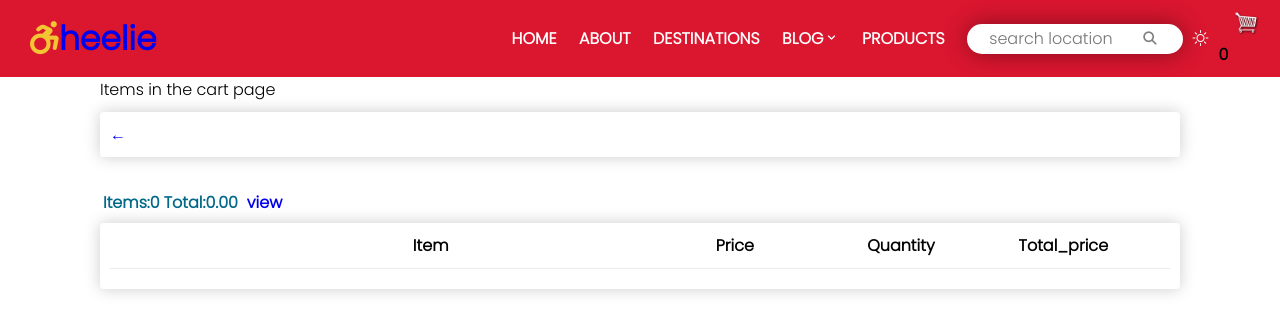
After one commit to SarajZimba/Project_for_competition, a Django app: page /cart/ in a window 1280 px wide. The commit adds this page. Shown: the top 333 px of the page. Run offline with Django 4.2, Linux system fonts and the light colour scheme; lists and menus that the app fills with data are empty; some libraries are stand-ins or nearby versions.

Commit message:
cart functionality added

```diff
--- /dev/null
+++ b/Templates/cart.html
@@ -0,0 +1,51 @@
+{% extends 'base.html' %}
+{% load static %}
+<head>
+    <link rel="stylesheet" href="https://cdn.jsdelivr.net/npm/bootstrap@4.0.0/dist/css/bootstrap.min.css" integrity="sha384-Gn5384xqQ1aoWXA+058RXPxPg6fy4IWvTNh0E263XmFcJlSAwiGgFAW/dAiS6JXm" crossorigin="anonymous">
+    <link rel="stylesheet" href="https://cdn.jsdelivr.net/npm/bootstrap-icons@1.10.5/font/bootstrap-icons.css">
+</head>
+{% block content %}
+Items in the cart page
+<div class="row">
+    <div class="col-lg-12">
+        <div class="box-element">
+            <a class="btn btn-outline-danger" href="{% url 'home' %}">&#8592;</a>
+        </div>
+        <br>
+        <table class="table">
+            <tr>
+                <th><h4>Items:<strong>{{order.get_cart_items_number}}</strong></h4></th>
+                <th><h4>Total:<strong>{{order.get_cart_total|floatformat:2}}</strong></h4></th>
+                <th><a style = "float: right; margin: 5px" class = "btn btn-success" href="{% url 'viewPage' %}">view</a></th>
+            </tr>
+        </table>
+        <div class="box-element">
+                <div class="cart-row">
+                    <div style="flex: 2"></div>
+                    <div style="flex: 2"><strong>Item</strong></div>
+                    <div style="flex: 1"><strong>Price</strong></div>
+                    <div style="flex: 1"><strong>Quantity</strong></div>
+                    <div style="flex: 1"><strong>Total_price</strong></div>
+                </div>
+
+                {% for item in items %}
+                <div class="cart-row">
+					<div style="flex:2"><img class="row-image" src="{{item.product.imageURL}}"></div>
+					<div style="flex:2"><p>{{item.product.name}}</p></div>
+					<div style="flex:1"><p>${{item.product.price|floatformat:2}}</p></div>
+					<div style="flex:1">
+						<p class="quantity">{{item.quantity}}</p>
+						<div class="quantity">
+							<img data-product="{{item.product.id}}" data-action = "add" class="chg-quantity update-cart" src="{% static  'images/arrowup.png' %}">
+
+							<img data-product="{{item.product.id}}" data-action = "remove" class="chg-quantity update-cart" src="{% static  'images/arrowdown.png' %}">
+						</div>
+					</div>
+					<div style="flex:1"><p>${{item.get_total|floatformat:2}}</p></div>
+				</div>
+                {% endfor %}
+        </div>
+        <br>
+    </div>
+</div>
+{% endblock %}
--- a/Templates/index.html
+++ b/Templates/index.html
@@ -387,7 +387,7 @@
             submitFormData()
         })
 
-        function submitFormData(){
+        /* function submitFormData(){
             console.log('Payment button clicked')
 
             var userFormData ={
@@ -423,7 +423,7 @@
 
 
 
-        }
+        } */
         let products = document.getElementsByClassName('products');
         /* let productName = document.getElementById('product-name');
         let productPrice = document.getElementById('product-price'); */
--- a/Templates/nav.html
+++ b/Templates/nav.html
@@ -1,8 +1,11 @@
+{% load static %}
+
+<link rel="stylesheet" href="{% static 'css/style.css' %}">
 <link rel="stylesheet" href="https://cdn.jsdelivr.net/npm/bootstrap-icons@1.10.5/font/bootstrap-icons.css">
 
 <div class="container1">
     <div class="title">
-        <h2 aria-label="Wheelie logo ."><i class="fa-solid fa-wheelchair-move stroll-icon"></i>heelie</h2>
+        <h2 aria-label="Wheelie logo ."><a href="{% url 'home' %}"><i class="fa-solid fa-wheelchair-move stroll-icon"></i>heelie</a></h2>
         {% if request.user.is_authenticated%}
         <span>Hello, {{request.user}}</span>
         <span><a href="{% url 'logout'%}">Logout</a></span>
@@ -21,7 +24,7 @@
                 <li>LANDING PAGE</li>
             </ul>
         </li>
-        <li><a href="#">CONTACT</a></li>
+        <li><a href="{% url 'products' %}">PRODUCTS</a></li>
 
     </div>
         <div class="form">
@@ -32,6 +35,13 @@
         </div>
 
         <span onclick="change_icon()" id="dark" ><i class="bi bi-brightness-high on" id="light"></i></span>
+
+        <div class="from-inline my-2 my-lg-0">
+            <a href="{% url 'cart' %}">
+                <img id ="cart-icon" src="{% static 'images/cart.png'%}" alt="">
+            </a>
+            <span class="badge badge-info background-yellow">{{cartItems}}</span>
+        </div>
 
 
 </div>
--- a/Templates/products.html
+++ b/Templates/products.html
@@ -19,6 +19,7 @@
     <link rel="preconnect" href="https://fonts.gstatic.com" crossorigin>
     <link href="https://fonts.googleapis.com/css2?family=Poppins:wght@300&display=swap" rel="stylesheet">
     <link rel="stylesheet" href="https://cdn.jsdelivr.net/npm/bootstrap-icons@1.10.5/font/bootstrap-icons.css">
+
 
 </head>
 
@@ -43,7 +44,7 @@
                         <p><a  class="product-price" href="{% url 'payment' %}"><span style="color:yellow">${{product.price}}</span></a></p>
 
                         <button data-product= "{{product.id}}" data-action="add" class="btn btn-outline-secondary add-btn update-cart ">Add to cart</button>
-                <a  class="btn btn-outline-success" href="#">view</a>
+                        <!-- <a  class="btn btn-outline-success" href="#">view</a> -->
 
                         <!-- <div class="rate" style="position:absolute;bottom:0;right:1;">
                             <button style="background: transparent; border-style:none"><a href="{% url 'rating' product.id %}" style="color:aliceblue">Rate</a></button>
--- a/static/css/style.css
+++ b/static/css/style.css
@@ -946,3 +946,100 @@ label{
     margin: 0 10px;
     color: white !important;
 }
+
+ /* .g-img .update-cart{
+    position: relative;
+    bottom: 0;
+} */
+
+.box-element{
+	box-shadow:hsl(0, 0%, 80%) 0 0 16px;
+	background-color: #fff;
+	border-radius: 4px;
+	padding: 10px;
+}
+
+.thumbnail{
+	width: 100%;
+	height: 200px;
+	-webkit-box-shadow: -1px -3px 5px -2px rgba(214,214,214,1);
+    -moz-box-shadow: -1px -3px 5px -2px rgba(214,214,214,1);
+    box-shadow: -1px -3px 5px -2px rgba(214,214,214,1);
+}
+
+.product{
+	border-radius: 0 0 4px 4px;
+}
+
+.bg-dark{
+	background-color: #4f868c!important;
+}
+
+#cart-icon{
+	width:25px;
+	display: inline-block;
+	margin-left: 15px;
+}
+
+#cart-total{
+	display: block;
+	text-align: center;
+	color:#fff;
+	background-color: red;
+	width: 20px;
+	height: 25px;
+	border-radius: 50%;
+	font-size: 14px;
+}
+
+.col-lg-4, .col-lg-6, .col-lg-8, .col-lg-12{
+	margin-top: 10px;
+}
+
+.btn{
+	border-radius: 0;
+}
+
+.row-image{
+	width: 100px;
+}
+
+.form-field{
+	width:250px;
+	display: inline-block;
+	padding: 5px;
+}
+
+.cart-row{
+	display: flex;
+    align-items: flex-stretch;
+    padding-bottom: 10px;
+    margin-bottom: 10px;
+    border-bottom: 1px solid #ececec;
+
+}
+
+.quantity{
+	display: inline-block;
+	font-weight: 700;
+	padding-right:10px;
+
+
+}
+
+.chg-quantity{
+	width: 12px;
+	cursor: pointer;
+	display: block;
+	margin-top: 5px;
+	transition:.1s;
+}
+
+.chg-quantity:hover{
+	opacity: .6;
+}
+
+
+.hidden{
+	display: none!important;
+}
--- /dev/null
+++ b/static/js/cart.js
@@ -0,0 +1,47 @@
+var updateButtons = document.getElementsByClassName('update-cart')
+
+for(var i=0; i < updateButtons.length; i++){
+        updateButtons[i].addEventListener('click', function(){
+            var productId = this.dataset.product
+            var action = this.dataset.action
+            console.log('productId: ' ,productId, 'action', action )
+            console.log('User: ', user)
+
+            if (user ==='AnonymousUser' ){
+
+                console.log('Not logged in')
+            }
+            else{
+                updateUserOrder(productId, action)
+            }
+
+        })
+}
+
+function updateUserOrder(productId, action){
+    console.log('User is logged in , sending data')
+
+    var url = '/update_item/'
+
+    fetch(url, {
+        method: "POST",
+        headers:{
+            'Content-Type': 'application/json',
+            'X-CSRFToken': csrftoken,
+        },
+        body:JSON.stringify({'productId': productId, 'action': action })
+    })
+
+    .then((response) => {
+        return response.json()
+
+    })
+
+    .then((data) => {
+        console.log('data:',  data)
+        window.location.reload()
+
+    })
+
+
+}
--- a/stroll1/admin.py
+++ b/stroll1/admin.py
@@ -10,3 +10,4 @@ admin.site.register(Rating)
 admin.site.register(product)
 admin.site.register(Order)
 admin.site.register(OrderItem)
+admin.site.register(ShippingAddress)
--- a/stroll1/urls.py
+++ b/stroll1/urls.py
@@ -24,5 +24,9 @@ urlpatterns = [
     path("lpr/", views.mapslpr, name="mapslpr"),
     path("boudha/", views.mapsboudha, name="mapsboudha"),
     path("products/", views.products, name="products"),
+    path("update_item/", views.update_item, name="update_item"),
+    path("cart/", views.cart, name="cart"),
+    path("viewPage/", views.viewPage, name="viewPage"),
+    path("processorder", views.processOrder, name="processorder"),
 
 ]
--- a/stroll1/views.py
+++ b/stroll1/views.py
@@ -19,6 +19,9 @@ from django.db.models import Avg
 
 from django.core.paginator import Paginator,PageNotAnInteger, EmptyPage
 
+import json
+
+import datetime
 # from rest_framework.viewsets import ModelViewSet
 
 # from .serializers import ProductSerializer, RatingSerializer
@@ -195,6 +198,100 @@ def mapsboudha(request):
 
 
 def products(request):
+     if request.user.is_authenticated:
+        customer = request.user.customer
+        order, created = Order.objects.get_or_create(customer=customer, complete=False)
+
+        items = order.orderitem_set.all()
+        cartItems = order.get_cart_items_number
+     else:
+        items =[]
+        order = {'get_cart_total':0, 'get_cart_items_number':0, 'shipping': False}
+        cartItems = order['get_cart_items_number']
      products = product.objects.all()
-     context = {'products': products}
+     context = {'products': products, 'cartItems': cartItems}
      return render(request, 'products.html', context)
+
+def update_item(request):
+     data = json.loads(request.body)
+     productId = data['productId']
+     action = data['action']
+
+     print('Product', productId)
+     print('action', action)
+
+     customer = request.user.customer
+     productt = product.objects.get(id=productId)
+     order, created = Order.objects.get_or_create(customer=customer, complete = False)
+     orderItem, created = OrderItem.objects.get_or_create(order=order, product=productt)
+
+
+     if action == 'add':
+        orderItem.quantity = (orderItem.quantity + 1)
+     elif action == 'remove':
+        orderItem.quantity = (orderItem.quantity - 1)
+
+     orderItem.save()
+
+     if orderItem.quantity <= 0:
+        orderItem.delete()
+     return JsonResponse('Item was added', safe=False)
+
+def cart(request):
+
+    if request.user.is_authenticated:
+        customer = request.user.customer
+        order, created = Order.objects.get_or_create(customer=customer, complete=False)
+
+        items = order.orderitem_set.all()
+        cartItems = order.get_cart_items_number
+    else:
+        items =[]
+        order = {'get_cart_total':0, 'get_cart_items_number':0}
+        cartItems = order['get_cart_items_number']
+        #for item in items:
+            #count = item.quantity * item.product.price
+    context = {'items': items, 'order': order, 'cartItems': cartItems}
+    return render(request, "cart.html", context,)
+
+def viewPage(request):
+    if request.user.is_authenticated:
+        customer = request.user.customer
+        order, created = Order.objects.get_or_create(customer= customer, complete=False)
+        items = order.orderitem_set.all()
+        cartItems = order.get_cart_items_number
+
+    else:
+        items=[]
+        order = {'get_cart_total': 0, 'get_cart_items_number': 0}
+        cartItems = order['get_cart_items_number']
+
+    context = {'items': items, 'order': order, 'cartItems': cartItems}
+    return render(request, "view.html", context)
+
+def processOrder(request):
+     transaction_id = datetime.datetime.now().timestamp()
+
+     if request.user.is_authenticated:
+          customer = request.user.customer
+          data = json.loads(request.body)
+          order, created = Order.objects.get_or_create(customer=customer, complete=False)
+          total = float(data['form']['total'])
+          order.transaction_id = transaction_id
+
+          if total == order.get_cart_total:
+               order.complete = True
+               order.save()
+
+
+          ShippingAddress.objects.create(
+                customer = customer,
+                order = order,
+                address = data['shipping']['address'],
+                city = data['shipping']['city'],
+                state = data['shipping']['state'],
+                zipcode = data['shipping']['zipcode'],
+            )
+     else:
+          print('user is not logged in..')
+     return JsonResponse('Payment completed', safe=False)
```
Also changed, not shown: Templates/view.html (added, +150 -0 lines), stroll1/models.py (+17 -25 lines), db.sqlite3, static/images/arrowdown.png (added), static/images/arrowup.png (added), static/images/cart.png (added), stroll1/migrations/0026_alter_customer_user.py (added), stroll1/migrations/0027_shippingaddress.py (added), stroll1/migrations/0028_remove_order_name_remove_order_product_and_more.py (added).
